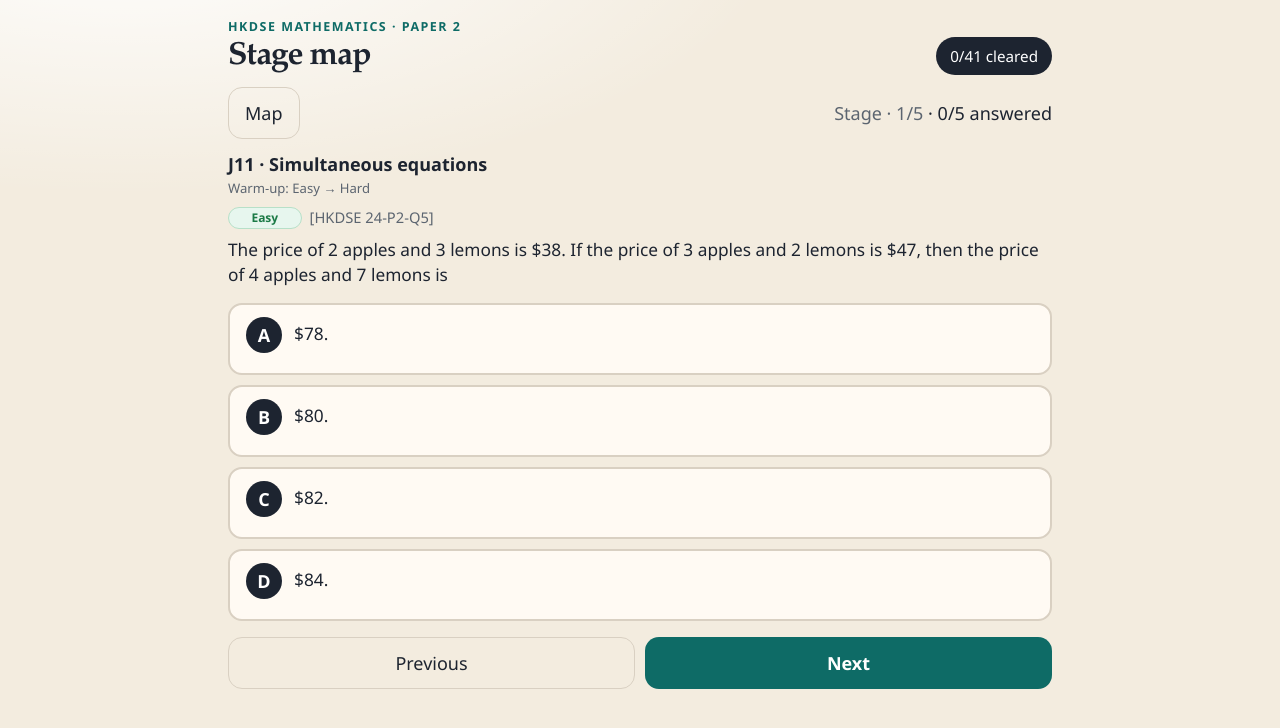
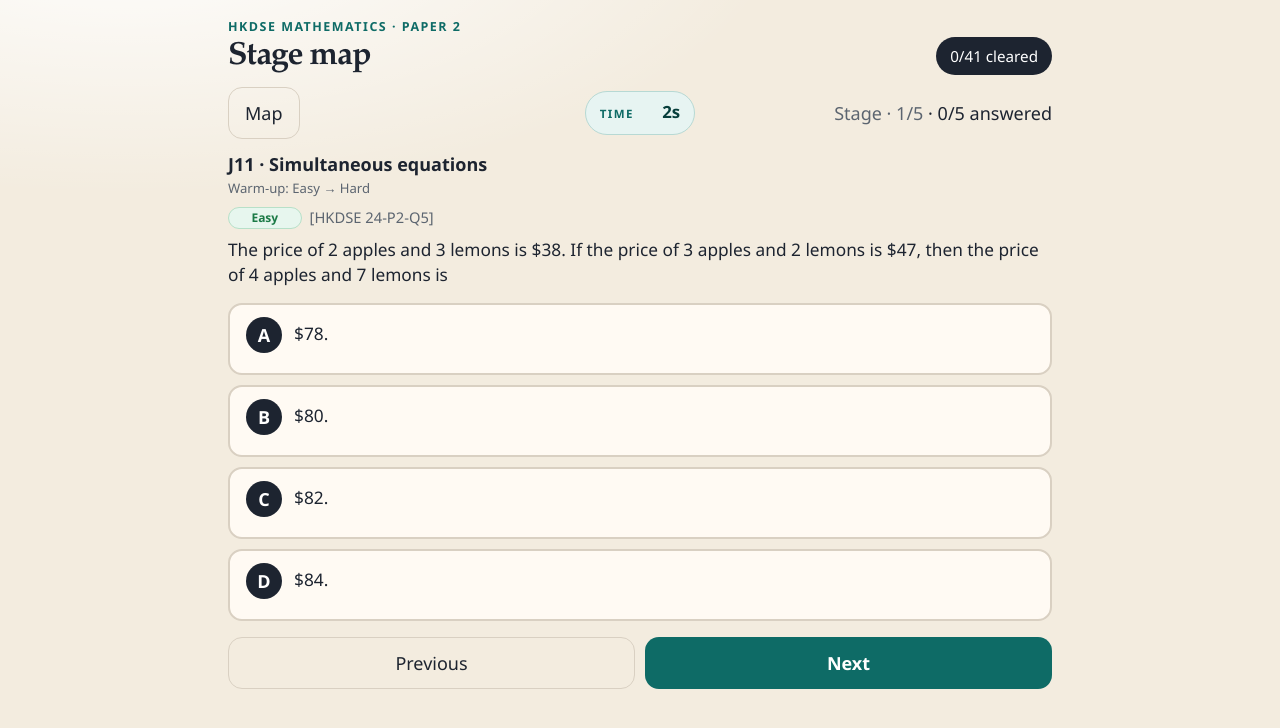
Before and after one commit to tn-ip/teachingapp, a React (Vite) app: page / in a window 1280 px wide. Both pictures are taken after a click on the button 640 px from the left and 282 px from the top of the page. Shown: the top 728 px of the page. Built offline with nearby package versions, Linux system fonts and the light colour scheme.

Commit message:
Show a per-question elapsed timer on the quiz screen.
The timer sits in the question bar for stage runs and practice drills, counts up from 0, and starts over when the question changes.

Co-authored-by: Ip Chi Ming <tn-ip@users.noreply.github.com>

```diff
--- a/src/App.tsx
+++ b/src/App.tsx
@@ -96,6 +96,56 @@ function PracticeWorking({ question }: { question: Question }) {
         ))}
       </ol>
     </section>
+  );
+}
+
+/** Under a minute: `0s`, `12s`. From 60s: `1:00`, `1:05`. */
+export function formatElapsed(totalSeconds: number): string {
+  const seconds = Math.max(0, Math.floor(totalSeconds));
+  if (seconds < 60) return `${seconds}s`;
+  const minutes = Math.floor(seconds / 60);
+  const rest = seconds % 60;
+  return `${minutes}:${rest.toString().padStart(2, "0")}`;
+}
+
+function QuestionTimer({ resetKey }: { resetKey: string }) {
+  const [elapsed, setElapsed] = useState(0);
+
+  useEffect(() => {
+    const startedAt = Date.now();
+    setElapsed(0);
+    let timeoutId = 0;
+
+    const tick = () => {
+      const elapsedMs = Date.now() - startedAt;
+      setElapsed(Math.floor(elapsedMs / 1000));
+      timeoutId = window.setTimeout(tick, 1000 - (elapsedMs % 1000));
+    };
+    timeoutId = window.setTimeout(tick, 1000);
+
+    const onWake = () => {
+      if (document.visibilityState === "hidden") return;
+      setElapsed(Math.floor((Date.now() - startedAt) / 1000));
+    };
+    document.addEventListener("visibilitychange", onWake);
+
+    return () => {
+      window.clearTimeout(timeoutId);
+      document.removeEventListener("visibilitychange", onWake);
+    };
+  }, [resetKey]);
+
+  const label = formatElapsed(elapsed);
+  return (
+    <div
+      className="question-timer"
+      role="timer"
+      title="Time on this question"
+      aria-label={`Time on this question: ${label}`}
+    >
+      <span className="question-timer-label">Time</span>
+      <span className="question-timer-value">{label}</span>
+    </div>
   );
 }
 
@@ -363,7 +413,11 @@ function Quiz({
         <button type="button" className="ghost" onClick={onHome}>
           Map
         </button>
-        <p>
+        <QuestionTimer
+          key={`${run.index}:${question.id}`}
+          resetKey={`${run.index}:${question.id}`}
+        />
+        <p className="quiz-progress">
           {run.source === "generated" ? "Practice" : run.mode === "drill" ? "Drill" : "Stage"} ·{" "}
           {run.index + 1}/{items.length}
           <span>
--- a/src/styles.css
+++ b/src/styles.css
@@ -198,8 +198,53 @@ button {
   align-items: center;
 }
 
-.quiz-bar p { margin: 0; color: var(--muted); }
-.quiz-bar span { color: var(--ink); }
+.quiz-bar {
+  display: grid;
+  grid-template-columns: minmax(0, 1fr) auto minmax(0, 1fr);
+  align-items: center;
+  gap: 10px;
+}
+
+.quiz-bar > .ghost { justify-self: start; }
+
+.quiz-progress {
+  justify-self: end;
+  margin: 0;
+  color: var(--muted);
+  text-align: right;
+}
+.quiz-progress span { color: var(--ink); }
+
+.question-timer {
+  display: inline-flex;
+  align-items: baseline;
+  justify-content: center;
+  gap: 8px;
+  margin: 0;
+  min-height: 44px;
+  padding: 8px 14px;
+  border-radius: 999px;
+  background: #e7f4f2;
+  border: 1px solid #b7d9d4;
+  color: var(--teal-ink);
+  white-space: nowrap;
+}
+
+.question-timer-label {
+  color: var(--teal);
+  font-size: 0.72rem;
+  font-weight: 700;
+  letter-spacing: 0.12em;
+  text-transform: uppercase;
+}
+
+.question-timer-value {
+  min-width: 4ch;
+  font-size: 1.05rem;
+  font-weight: 700;
+  font-variant-numeric: tabular-nums;
+  text-align: right;
+}
 
 .stage-name { margin: 12px 0 0; font-weight: 700; }
 .warmup-hint {
@@ -403,4 +448,13 @@ button {
 @media (max-width: 640px) {
   .top { align-items: flex-start; }
   .top h1 { font-size: 1.7rem; }
+  .quiz-bar {
+    grid-template-columns: auto auto;
+    grid-template-areas:
+      "home timer"
+      "meta meta";
+  }
+  .quiz-bar > .ghost { grid-area: home; }
+  .question-timer { grid-area: timer; justify-self: end; }
+  .quiz-progress { grid-area: meta; justify-self: start; text-align: left; }
 }
```
